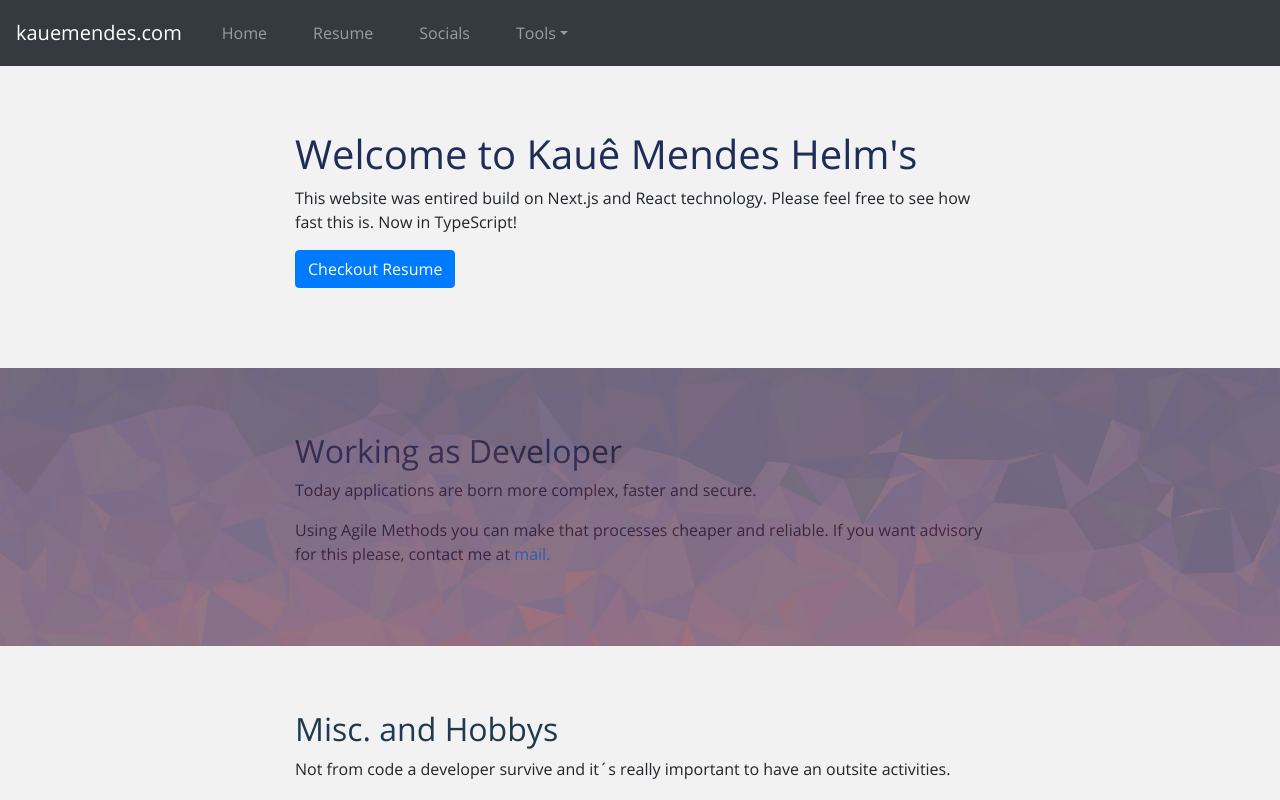
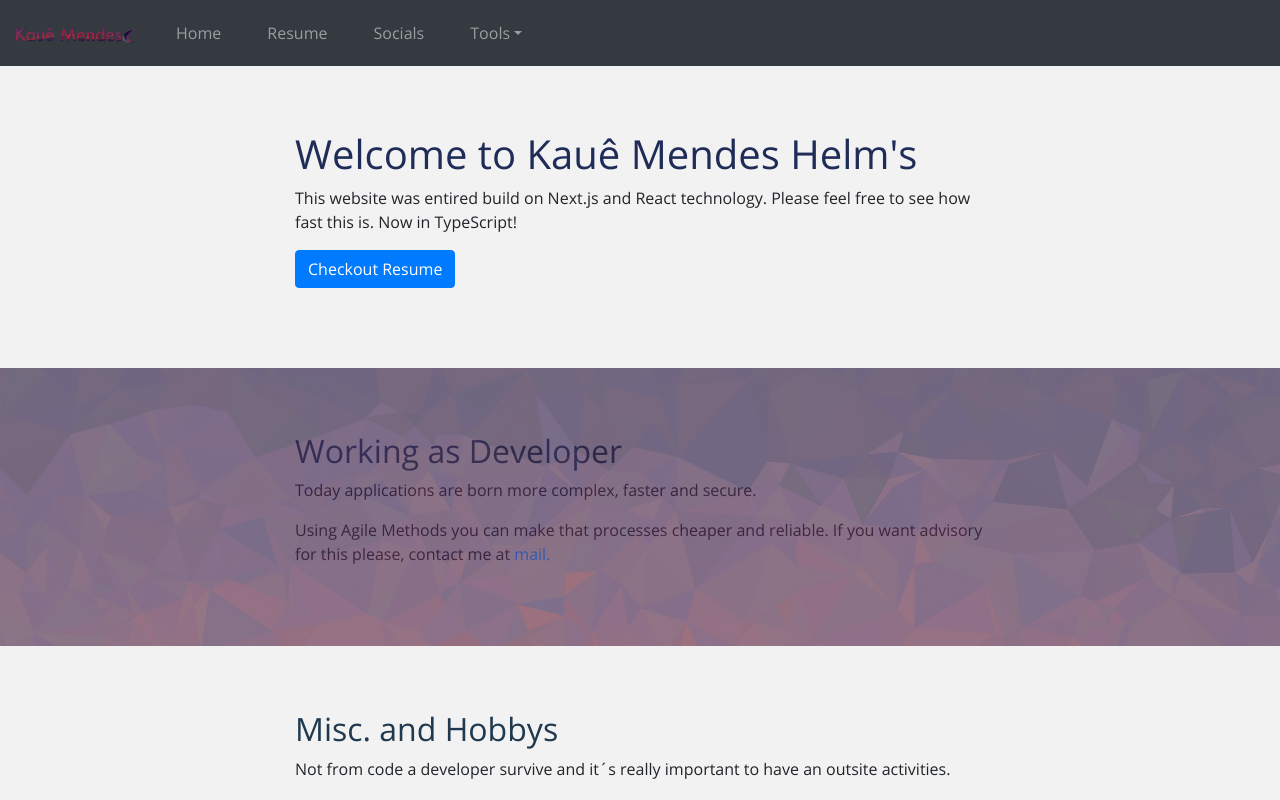
Before and after one commit to kauemendes/kauemendes.com, a Next.js app: page / in a window 1280 px wide. Shown: the top 800 px of the page. Built offline with nearby package versions, Linux system fonts and the light colour scheme.

Commit message:
Logo Kaue Mendes

```diff
--- a/components/nav.tsx
+++ b/components/nav.tsx
@@ -6,7 +6,9 @@ function NavSite() {
         <Navbar expand="lg" variant="dark" bg="dark">
             <Navbar.Brand>
                 <Link href="/">
-                    <a className="navbar-brand">kauemendes.com</a>
+                    <a className="navbar-brand">
+                        <img src="/img/logokm.png" alt="kauemendes.com" width={120} />
+                    </a>
                 </Link>
             </Navbar.Brand>
             <Navbar.Toggle aria-controls="basic-navbar-nav" />
```
Also changed, not shown: public/img/logokm.png (added).
